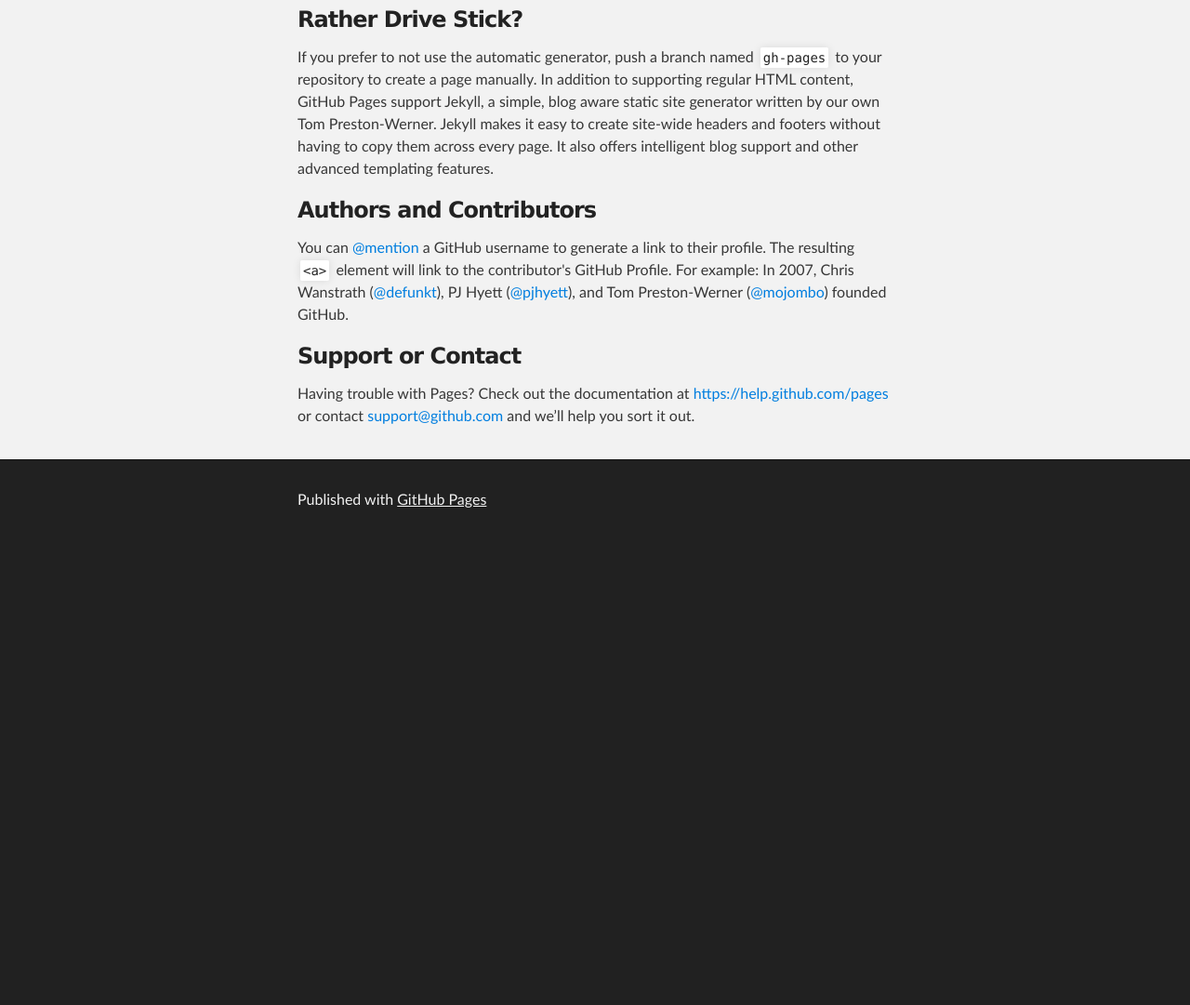
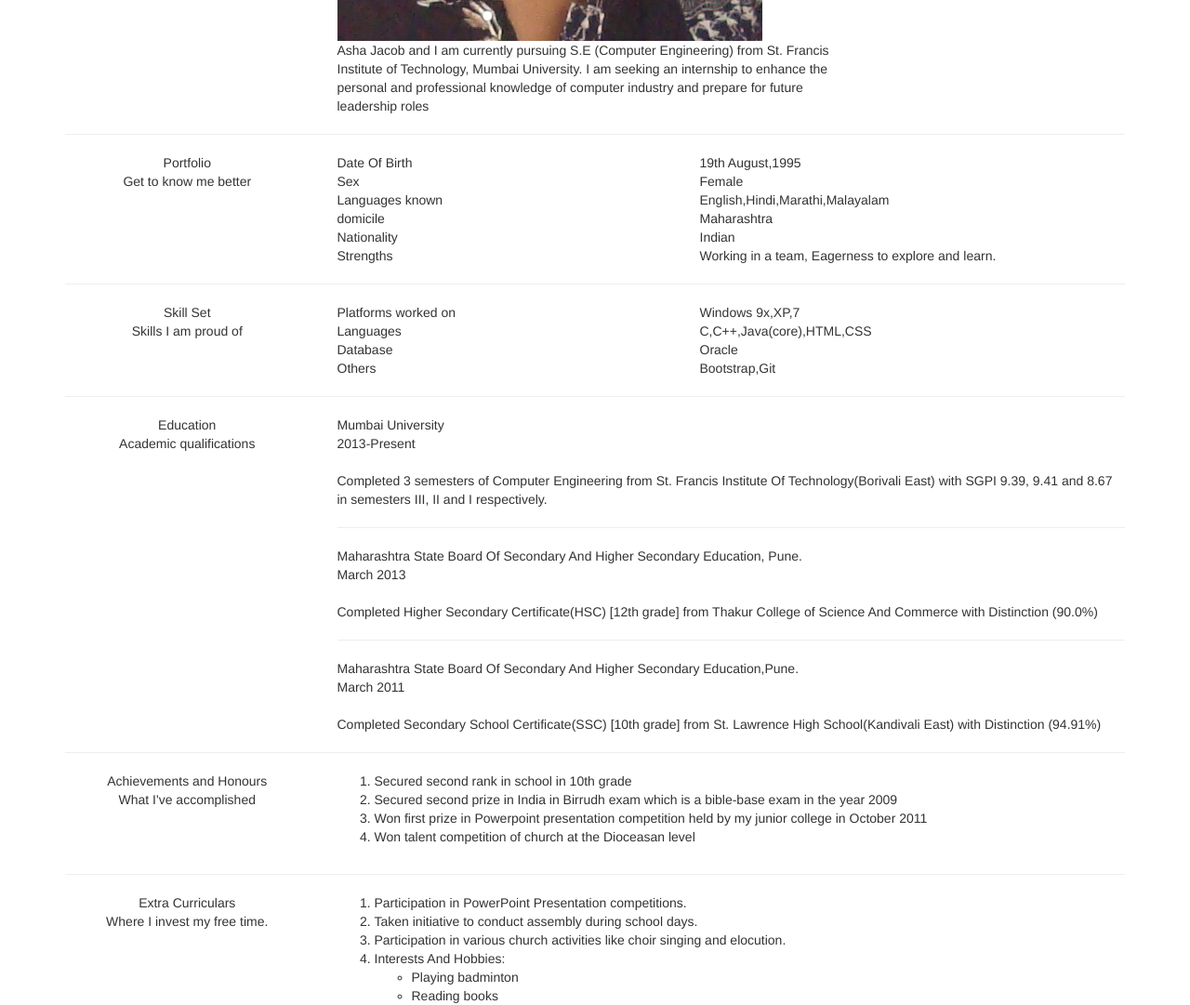
Before and after one commit to ashjacs7/ashjacs7.github.io, a plain HTML site: page index.html in a window 1280 px wide. Shown: the part 733-1814 px from the top of the page at 93% size. Before the commit the page ends 1317 px from the top, so only its background shows below. Drawn offline with Linux system fonts and the light colour scheme.

Commit message:
Update index.html

```diff
--- a/index.html
+++ b/index.html
@@ -1,74 +1,219 @@
 <!DOCTYPE html>
 <html>
-
 	<head>
-    <meta charset='utf-8'>
-    <meta http-equiv="X-UA-Compatible" content="chrome=1">
-    <meta name="description" content="ashjacs7.GitHub.io : My Resume">
-
-    <link rel="stylesheet" type="text/css" media="screen" href="stylesheets/stylesheet.css">
-
-    <title>ashjacs7.GitHub.io</title>
+		<title>Asha Jacob</title>
+		<link rel="stylesheet" href="bootstrap-3.3.4-dist/css/bootstrap.min.css">
+		<link rel="stylesheet" href="index.css">
+		<link rel="stylesheet" href="font-awesome-4.3.0/css/font-awesome.min.css">
 	</head>
-
 	<body>
-
-    <!-- HEADER -->
-    <div id="header_wrap" class="outer">
-        <header class="inner">
-          <a id="forkme_banner" href="https://github.com/ashjacs7">View on GitHub</a>
-
-          <h1 id="project_title">ashjacs7.GitHub.io</h1>
-          <h2 id="project_tagline">My Resume</h2>
-
-        </header>
+		<nav class="navbar navbar-default navbar-fixed-top" id="navi">
+  			<div class="container-fluid">
+    		<!-- Brand and toggle get grouped for better mobile display -->
+			    <div class="navbar-header">
+			      <button type="button" class="navbar-toggle collapsed" data-toggle="collapse" data-target="#bs-example-navbar-collapse-1" aria-expanded="false">
+			        <span class="sr-only">Toggle navigation</span>
+			        <span class="icon-bar"></span>
+			        <span class="icon-bar"></span>
+			        <span class="icon-bar"></span>
+			      </button>
 			    </div>
 
-    <!-- MAIN CONTENT -->
-    <div id="main_content_wrap" class="outer">
-      <section id="main_content" class="inner">
-        <h3>
-<a id="welcome-to-github-pages" class="anchor" href="#welcome-to-github-pages" aria-hidden="true"><span class="octicon octicon-link"></span></a>Welcome to GitHub Pages.</h3>
-
-<p>This automatic page generator is the easiest way to create beautiful pages for all of your projects. Author your page content here using GitHub Flavored Markdown, select a template crafted by a designer, and publish. After your page is generated, you can check out the new branch:</p>
-
-<pre><code>$ cd your_repo_root/repo_name
-$ git fetch origin
-$ git checkout gh-pages
-</code></pre>
-
-<p>If you're using the GitHub for Mac, simply sync your repository and you'll see the new branch.</p>
-
-<h3>
-<a id="designer-templates" class="anchor" href="#designer-templates" aria-hidden="true"><span class="octicon octicon-link"></span></a>Designer Templates</h3>
-
-<p>We've crafted some handsome templates for you to use. Go ahead and continue to layouts to browse through them. You can easily go back to edit your page before publishing. After publishing your page, you can revisit the page generator and switch to another theme. Your Page content will be preserved if it remained markdown format.</p>
-
-<h3>
-<a id="rather-drive-stick" class="anchor" href="#rather-drive-stick" aria-hidden="true"><span class="octicon octicon-link"></span></a>Rather Drive Stick?</h3>
-
-<p>If you prefer to not use the automatic generator, push a branch named <code>gh-pages</code> to your repository to create a page manually. In addition to supporting regular HTML content, GitHub Pages support Jekyll, a simple, blog aware static site generator written by our own Tom Preston-Werner. Jekyll makes it easy to create site-wide headers and footers without having to copy them across every page. It also offers intelligent blog support and other advanced templating features.</p>
-
-<h3>
-<a id="authors-and-contributors" class="anchor" href="#authors-and-contributors" aria-hidden="true"><span class="octicon octicon-link"></span></a>Authors and Contributors</h3>
-
-<p>You can <a href="https://github.com/blog/821" class="user-mention">@mention</a> a GitHub username to generate a link to their profile. The resulting <code>&lt;a&gt;</code> element will link to the contributor's GitHub Profile. For example: In 2007, Chris Wanstrath (<a href="https://github.com/defunkt" class="user-mention">@defunkt</a>), PJ Hyett (<a href="https://github.com/pjhyett" class="user-mention">@pjhyett</a>), and Tom Preston-Werner (<a href="https://github.com/mojombo" class="user-mention">@mojombo</a>) founded GitHub.</p>
-
-<h3>
-<a id="support-or-contact" class="anchor" href="#support-or-contact" aria-hidden="true"><span class="octicon octicon-link"></span></a>Support or Contact</h3>
-
-<p>Having trouble with Pages? Check out the documentation at <a href="https://help.github.com/pages">https://help.github.com/pages</a> or contact <a href="mailto:support@github.com">support@github.com</a> and we’ll help you sort it out.</p>
-      </section>
+			    <!-- Collect the nav links, forms, and other content for toggling -->
+			    <div class="collapse navbar-collapse" id="bs-example-navbar-collapse-1">
+			    	<ul class="nav navbar-nav" id="navi">
+			        	<li><a href="#aboutme">About Me</a></li>
+			        	<li><a href="#port">Portfolio</a></li>
+			        	<li><a href="#skills">My Expertise</a></li>
+			        	<li><a href="#edu">Education</a></li>
+			        	<li><a href="#achiev">Achievements and honours</a></li>
+			        	<li><a href="#curry">Extra curriculars</a></li>
+      				</ul>
+    			</div><!-- /.navbar-collapse -->
+  			</div><!-- /.container-fluid -->
+		</nav>
+		<div class="container">
+			<div class="row">
+				<div class="col-md-12 text-center">
+					<p id="head"> ASHA JACOB</p>
 				</div>
-
-    <!-- FOOTER  -->
-    <div id="footer_wrap" class="outer">
-      <footer class="inner">
-        <p>Published with <a href="https://pages.github.com">GitHub Pages</a></p>
-      </footer>
 			</div>
-
-
-
+		</div>
+		<hr>
+		<hr id="aboutme">
+		<div class="container tag">
+			<div class="row">
+				<div class="col-md-3 text-center main">
+					<div class="heading">
+						About Me
+					</div>
+					<div class="subhead">
+						Professional profile and contact info
+					</div>
+				</div>
+				<div class="col-md-6 main1">
+					<div class="content">
+						<img src="asha.png" id="image">
+								Hello I am Asha Jacob and I am currently pursuing S.E (Computer Engineering) from St. Francis Institute of Technology, Mumbai University. I am seeking an internship to enhance the personal and professional knowledge of computer industry and prepare for future leadership roles
+					</div>
+				</div>
+				<div class="col-md-3 main2" id="contact">
+					<p>
+						<i class="fa fa-mobile fa-lg"></i>:+91-9769383766
+						<br>
+						<i class="fa fa-envelope"></i>:<a href="mailto:ashjacs7@gmail.com" target="_self"> ashjacs7@gmail.com</a>
+						<br>
+						<i class="fa fa-facebook-official"></i>:<a color="darkslategray" href="https://www.facebook.com/asha.jacob.399" target="_self">facebook.com/ashajacob</a>
+					</p>
+				</div>
+			</div>
+			<hr id="port">
+			<div class="row" >
+				<div class="col-md-3 text-center main">
+					<div class="heading">
+						Portfolio
+					</div>
+					<div class="subhead">
+						Get to know me better
+					</div>
+				</div>
+				<div class="col-md-4 main1">
+					<div class="content">
+						<div class="info1">
+							Date Of Birth<br>Sex<br>Languages known<br>domicile<br>Nationality<br>Strengths
+						</div>
+					</div>
+				</div>
+				<div class="col-md-5 main1">
+					<div class="content">
+						<div class="info1">
+							19th August,1995<br>Female<br>English,Hindi,Marathi,Malayalam<br>Maharashtra<br>Indian<br>Working in a team, Eagerness to explore and learn.
+						</div>
+					</div>
+				</div>
+			</div>
+			<hr id="skills">
+			<div class="row" >
+				<div class="col-md-3 text-center main">
+					<div class="heading">
+						Skill Set
+					</div>
+					<div class="subhead">
+						Skills I am proud of
+					</div>
+				</div>
+				<div class="col-md-4 main1">
+					<div class="content">
+						<div class>
+							Platforms worked on<br>Languages<br>Database<br>Others
+						</div>
+					</div>
+				</div>
+				<div class="col-md-5 main1">
+					<div class="content">
+						<div class>
+							 Windows 9x,XP,7<br>C,C++,Java(core),HTML,CSS<br>Oracle<br>Bootstrap,Git
+						</div>
+					</div>
+				</div>
+			</div>
+			<hr id="edu">
+			<div class="row">
+				<div class="col-md-3 text-center main">
+					<div class="heading">
+						Education
+					</div>
+					<div class="subhead">
+						Academic qualifications
+					</div>
+				</div>
+				<div class="col-md-9 main1">
+					<div class="content">
+						<div class="head1">
+							Mumbai University
+						</div>
+						<div class="dur">
+							2013-Present
+						</div>
+						<br>
+						<div class="info">
+							Completed 3 semesters of Computer Engineering from St. Francis Institute Of Technology(Borivali East) with SGPI 9.39, 9.41 and 8.67 in semesters III, II and I respectively.
+						</div>
+						<hr>
+						<div class="head1">
+							Maharashtra  State  Board Of  Secondary  And  Higher Secondary Education, Pune.
+						</div>
+						<div class="dur">
+							March 2013
+						</div>
+						<br>
+						<div class="info">
+							Completed Higher Secondary Certificate(HSC) [12th grade] from Thakur College of Science And Commerce with Distinction (90.0%)
+						</div>
+						<hr>
+						<div class="head1">
+							Maharashtra  State  Board Of  Secondary And  Higher Secondary Education,Pune.
+						</div>
+						<div class="dur">
+							March 2011
+						</div>
+						<br>
+						<div class="info">
+							Completed Secondary School Certificate(SSC) [10th grade] from St. Lawrence High School(Kandivali East) with Distinction (94.91%)
+						</div>
+					</div>
+				</div>
+			</div>
+			<hr id="achiev">
+			<div class="row">
+				<div class="col-md-3 text-center main">
+					<div class="heading">
+						Achievements and Honours
+					</div>
+					<div class="subhead">
+						What I've accomplished
+					</div>
+				</div>
+				<div class="col-md-9 main1">
+					<div class="content">
+						<ol>
+							<li>Secured second rank in school in 10th grade</li>
+							<li>Secured second prize in India in Birrudh exam which is a bible-base exam in the year 2009</li>
+							<li>Won first prize in Powerpoint presentation competition held by my  junior college in October 2011</li>
+							<li>Won talent competition of church at the Dioceasan level</li>
+						</ol>
+					</div>
+				</div>
+			</div>
+			<hr id="curry">
+			<div class="row">
+				<div class="col-md-3 text-center main">
+					<div class="heading" >
+						Extra Curriculars
+					</div>
+					<div class="subhead">
+						Where I invest my free time.
+					</div>
+				</div>
+				<div class="col-md-9 main1">
+					<div class="content">
+						<ol>
+							<li>Participation in PowerPoint Presentation competitions.</li>
+							<li>Taken initiative to conduct assembly during school days.</li>
+							<li>Participation in various church activities like choir singing and elocution.</li>
+							<li>Interests And Hobbies:
+								<ul>
+									<li>Playing badminton</li>
+									<li>Reading books</li>
+									<li>Visiting new places</li>
+								</ul>
+							</li>
+						</ol>
+					</div>
+				</div>
+			</div>
+			</div>
+			</div>
+		</div>
 	</body>
 </html>
```
Lines whose indentation alone changed are shown as unchanged.
